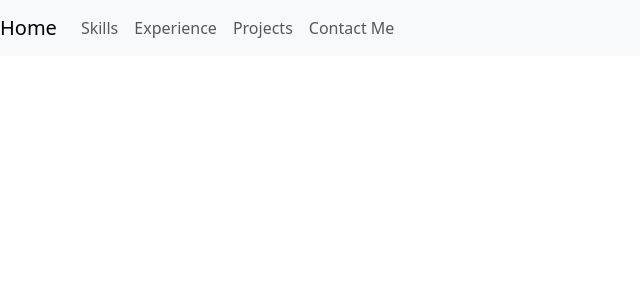
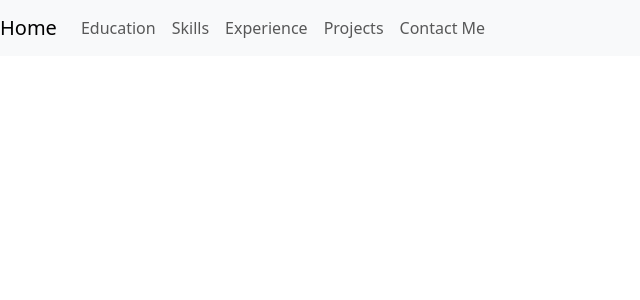
Before and after one commit to qxou14/personal_website, a React (Create React App) app: page / in a window 1280 px wide. Shown: the top 300 px of the page, without its empty margins (0-640 px from the left). Built offline with nearby package versions, Linux system fonts and the light colour scheme.

Commit message:
adding new folder

```diff
--- a/src/Component/header.js
+++ b/src/Component/header.js
@@ -1,5 +1,5 @@
 import React from "react";
-import { Navbar, Nav, NavItem, NavLink } from "react-bootstrap";
+import { Navbar, Nav } from "react-bootstrap";
 
 export default function Header() {
   return (
@@ -7,6 +7,9 @@ export default function Header() {
       <Navbar className="bg-body-tertiary">
         <Navbar.Brand>Home</Navbar.Brand>
         <Nav className="me-auto">
+          <Nav.Link eventKey={1} href="#">
+            Education
+          </Nav.Link>
           <Nav.Link eventKey={1} href="#">
             Skills
           </Nav.Link>
```
Also changed, not shown: src/Content/ContactMeConent.js (added), src/Content/EducationContent.js (added), src/Content/ExperienceContent.js (added), src/Content/ProjectContent.js (added), src/Content/SkillContent.js (added).
